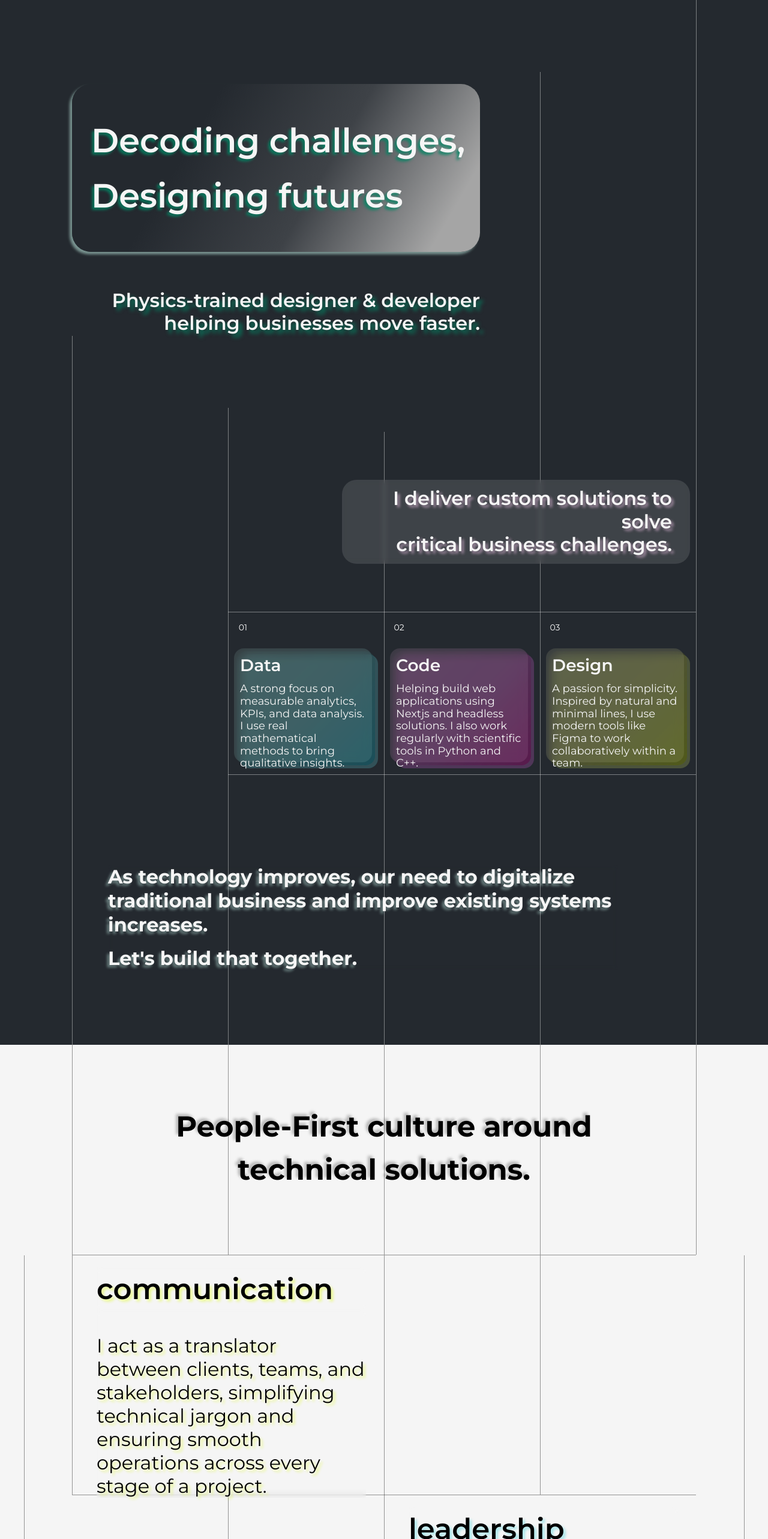
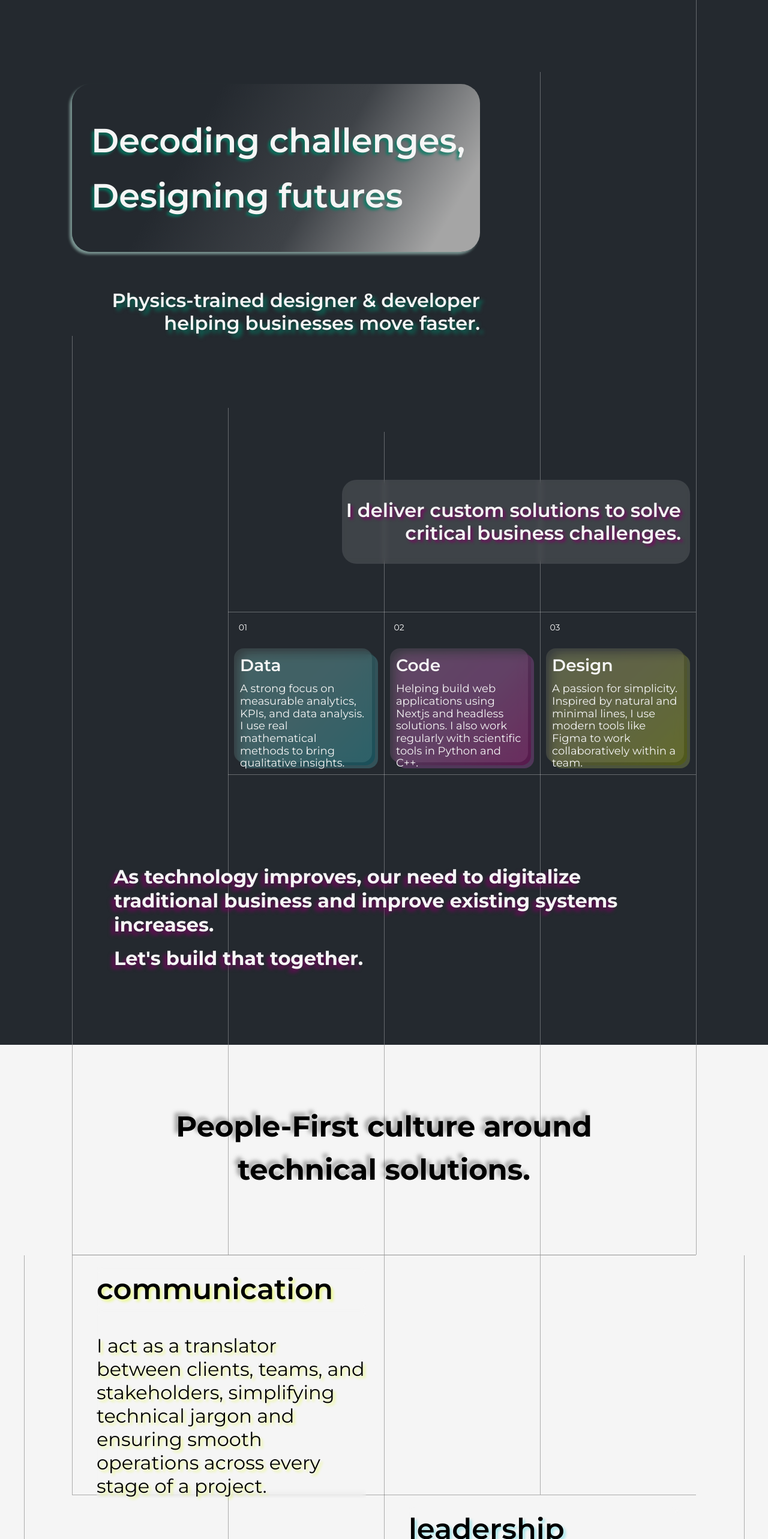
Before and after one commit to dysk0zero/Portfolio_Website, a Next.js app in the folder nextjs/: page / in a window 1280 px wide. Shown: the top 2566 px of the page at 60% size. Built offline with nearby package versions, Linux system fonts and the light colour scheme.

Commit message:
CSS Changes

```diff
--- a/nextjs/src/app/components/home/hero/index.tsx
+++ b/nextjs/src/app/components/home/hero/index.tsx
@@ -17,11 +17,11 @@ function Hero() {
     <section className="
         max-w-[1440px] relative min-h-screen bg-background flex flex-col items-start">
 
-        <div className="absolute max-w-[1200px] px-8 inset-0 z-[1] mx-auto pointer-events-none">
+        <div className="absolute max-w-[1200px] px-8 inset-0 z-10 mx-auto pointer-events-none">
             {lines.map((line, i) => (
               <div
                 key={i}
-                className="absolute w-px bg-white opacity-40"
+                className="absolute w-px bg-white opacity-30"
                 style={{
                   left: line.left,
                   top: line.top,
@@ -32,14 +32,14 @@ function Hero() {
         </div>
 
       <div
-          className="lg:pt-[140px] lg:pl-[0px] md:pl-8 sm:pl-6 z-[10]">
+          className="lg:pt-[140px] lg:pl-[0px] md:pl-8 sm:pl-6 z-20">
         <h5 className="
             h-[280px] w-[680px]
             bg-[linear-gradient(120deg,_var(--background)_30%,_var(--mid-color)_60%,_var(--to-color)_90%)]
             rounded-4xl content-center  pl-8
             text-4xl md:text-5xl lg:text-[56px] font-semibold text-foreground leading-[1.65]
             shadow-[-4px_4px_4px_rgba(208,255,244,0.5)]
-            text-shadow-[-4px_4px_4px_rgba(0,134,100,0.8)]"
+            text-shadow-hero"
           style={headingStyles}
         >
           Decoding challenges, <br /> Designing futures
@@ -48,7 +48,7 @@ function Hero() {
             h-[200px] w-[680px]
             content-center text-right
             text-2xl md:text-3xl lg:text-[32px] font-semibold text-foreground
-            text-shadow-[6px_6px_6px_rgba(0,134,100,0.8)]"
+            text-shadow-hero-sub"
           style={headingStyles}
         >
           Physics-trained designer & developer <br /> helping businesses move faster.
--- a/nextjs/src/app/components/home/skills/card/index.tsx
+++ b/nextjs/src/app/components/home/skills/card/index.tsx
@@ -16,7 +16,7 @@ export default function SkillCard({
   gradientColors = ["#00ff00", "#0000ff"],
 }: SkillCardProps) {
   return (
-    <div className="content-center border-t border-b border-white/40">
+    <div className="content-center border-t border-b border-white/30">
       {/* Number */}
       <div className="flex lg:w-[50px] lg:h-[50px] justify-center">
         <h6 className="content-center text-white lg:text-sm">{id}</h6>
--- a/nextjs/src/app/components/home/skills/index.tsx
+++ b/nextjs/src/app/components/home/skills/index.tsx
@@ -8,7 +8,7 @@ function Skills_Section() {
         {Array.from({ length: 5 }).map((_, i) => (
           <div
             key={i}
-            className="absolute top-0 bottom-0 w-px bg-white opacity-40"
+            className="absolute top-0 bottom-0 w-px bg-white opacity-30"
             style={{
               left: `${(i / 4) * 100}%`,
             }}
@@ -19,9 +19,12 @@ function Skills_Section() {
       {/* Statement */}
       <div className="ml-auto lg:pr-[10px] z-50">
         <h3
-          className="h-[140px] w-[580px] bg-[rgba(255,255,255,0.12)] rounded-3xl content-center text-right pr-[30px]
-          text-2xl md:text-3xl lg:text-[32px] font-semibold text-foreground text-shadow-[4px_4px_4px_rgba(255,208,245,0.5)]
-          backdrop-blur-[4px]">
+          className="h-[140px] w-[580px] bg-[rgba(255,255,255,0.12)] rounded-3xl
+          content-center text-right pr-[15px]
+          text-2xl md:text-3xl lg:text-[32px] font-semibold text-foreground
+          text-shadow-skills
+          backdrop-blur-[4px]"
+        >
           I deliver custom solutions to solve <br /> critical business
           challenges.
         </h3>
--- a/nextjs/src/app/components/home/soft-skills/index.tsx
+++ b/nextjs/src/app/components/home/soft-skills/index.tsx
@@ -1,6 +1,6 @@
 function SoftSkills(){
     const Card = ({ title, content, shadowColor }: { title: string; content: string; shadowColor: string; }) => (
-        <div className="flex flex-col text-black py-[20px] pl-[40px] pr-[30px] lg:h-[400px] border-l border-b border-black/40 z-20" style={{ backgroundColor: "#f5f5f5" }} >
+        <div className="flex flex-col text-black py-[20px] pl-[40px] pr-[30px] lg:h-[400px] border-l border-b border-black/30 z-20" style={{ backgroundColor: "#f5f5f5" }} >
             <h3
                 className="lg:text-[48px] font-semibold backdrop-blur-[4px]"
                 style={{ textShadow: `4px 4px 4px ${shadowColor}` }}
@@ -16,25 +16,25 @@ function SoftSkills(){
         <main className="lg:pb-[200px]">
             <div className="absolute max-w-[1200px] px-8 inset-0 mx-auto pointer-events-none">
                 <div
-                    className="absolute top-0 bottom-0 w-px bg-black opacity-40"
+                    className="absolute top-0 bottom-0 w-px bg-black opacity-30"
                     style={{
                     left: `0%`,
                     }}
                 />
                 <div
-                    className="absolute top-0 w-px bg-black bottom-30 opacity-40"
+                    className="absolute top-0 w-px bg-black bottom-30 opacity-30"
                     style={{
                     left: `50%`,
                     }}
                 />
                 <div
-                    className="absolute top-[1200px] w-px bg-black bottom-130 z-50 opacity-40"
+                    className="absolute top-[1200px] w-px bg-black bottom-130 z-50 opacity-30"
                     style={{
                     left: `75%`,
                     }}
                 />
                 <div
-                    className="absolute top-0 w-px bg-black bottom-100 opacity-40"
+                    className="absolute top-0 w-px bg-black bottom-100 opacity-30"
                     style={{
                     left: `100%`,
                     }}
@@ -46,16 +46,16 @@ function SoftSkills(){
                     content="I act as a translator between clients, teams, and stakeholders, simplifying technical jargon and ensuring smooth operations across every stage of a project."
                     shadowColor="rgba(219,255,0,0.4)"
                 />
-                <div className="relative lg:h-[400px] border-b border-black/40">
+                <div className="relative lg:h-[400px] border-b border-black/30">
                     <div
-                        className="absolute top-0 bottom-0 w-px bg-black opacity-40"
+                        className="absolute top-0 bottom-0 w-px bg-black opacity-30"
                         style={{ left: `50%`}}
                     />
                 </div>
 
-                <div className="relative lg:h-[400px] border-b border-black/40 ">
+                <div className="relative lg:h-[400px] border-b border-black/30 ">
                     <div
-                        className="absolute top-0 bottom-0 w-px bg-black opacity-40"
+                        className="absolute top-0 bottom-0 w-px bg-black opacity-30"
                         style={{ left: `50%`}}
                     />
                 </div>
@@ -72,20 +72,20 @@ function SoftSkills(){
                     shadowColor="rgba(228,147,205,0.4)"
                 />
 
-                <div className="relative lg:h-[400px] border-b border-black/40 ">
+                <div className="relative lg:h-[400px] border-b border-black/30 ">
                     <div
-                        className="absolute bottom-0 w-px bg-black top-40 opacity-40"
+                        className="absolute bottom-0 w-px bg-black top-40 opacity-30"
                         style={{ left: `50%`}}
                     />
                 </div>
 
                 <div className="relative lg:h-[400px]">
                 {/* Borde desde mitad hacia la derecha */}
-                <div className="absolute bottom-0 w-1/3 border-b left-2/3 border-black/40" />
+                <div className="absolute bottom-0 w-1/3 border-b left-2/3 border-black/30" />
 
                 {/* Línea vertical */}
                 <div
-                    className="absolute top-0 w-px bg-black bottom-40 opacity-40"
+                    className="absolute top-0 w-px bg-black bottom-40 opacity-30"
                     style={{ left: `50%` }}
                 />
                 </div>
--- a/nextjs/src/app/components/home/statement01/index.tsx
+++ b/nextjs/src/app/components/home/statement01/index.tsx
@@ -5,15 +5,20 @@ function Statement01() {
                 {Array.from({ length: 5 }).map((_, i) => (
                 <div
                     key={i}
-                    className="absolute top-0 bottom-0 w-px bg-white opacity-40"
+                    className="absolute top-0 bottom-0 w-px bg-white opacity-30"
                     style={{
                     left: `${(i / 4) * 100}%`,
                     }}
                 />
                 ))}
             </div>
-            <div className="relative ml-[60px] pt-[150px] w-[850px] h-[350px]">
-                <h4 className="text-2xl md:text-3xl lg:text-[32px] font-bold text-foreground text-shadow-[-4px_4px_4px_rgba(208,255,244,0.4)] backdrop-blur-[4px] leading-[1.25]">
+            <div className="relative ml-[70px] pt-[150px] w-[850px] h-[350px] z-20">
+                <h4
+                    className="text-2xl md:text-3xl lg:text-[32px] font-bold
+                    text-foreground
+                    text-shadow-statement01
+                    leading-[1.25]"
+                >
                     As technology improves, our need to digitalize traditional business and improve existing systems increases.
                     <span className="block mt-4"/>Let&apos;s build that together.
                 </h4>
--- a/nextjs/src/app/components/home/statement02/index.tsx
+++ b/nextjs/src/app/components/home/statement02/index.tsx
@@ -5,16 +5,17 @@ function Statement02() {
                 {Array.from({ length: 5 }).map((_, i) => (
                 <div
                     key={i}
-                    className="absolute top-0 bottom-0 w-px bg-black opacity-40"
+                    className="absolute top-0 bottom-0 w-px bg-black opacity-30"
                     style={{
                     left: `${(i / 4) * 100}%`,
                     }}
                 />
                 ))}
             </div>
-            <div className="pt-[100px] pb-[100px] h-[350px] max-w-[800px] mx-auto text-black">
+            <div className="pt-[100px] pb-[100px] h-[350px] max-w-[800px] mx-auto z-20 text-black">
                 <h3
-                    className="text-center text-[48px] font-bold text-shadow-[-4px_-4px_4px_rgba(145,145,145,0.6)]"
+                    className="text-center text-[48px] font-bold
+                    text-shadow-[-6px_-6px_6px_rgba(145,145,145,0.8)]"
                 >
                     People-First culture around technical solutions.
                 </h3>
--- a/nextjs/src/app/globals.css
+++ b/nextjs/src/app/globals.css
@@ -12,6 +12,20 @@
     color: var(--foreground);
   }
 }
+@layer utilities {
+  .text-shadow-hero {
+    text-shadow: -4px 4px 4px rgba(0,125,100,0.8);
+  }
+  .text-shadow-hero-sub {
+    text-shadow: 6px 6px 6px rgba(0,125,100,0.8);
+  }
+  .text-shadow-skills {
+    text-shadow: 4px 4px 4px rgba(125,0,100,0.8);
+  }
+  .text-shadow-statement01 {
+    text-shadow: -6px 6px 6px rgba(125,0,100,0.8);
+  }
+}
 @theme{
   --font-sans: 'Montserrat', system-ui, sans-serif;
   --color-background: var(--background);
@@ -24,6 +38,7 @@
   --color-accent2: #3e4247;
   --color-accent3: #a5a5a5;
   --color-accent4: #095262;
+  --color-shadow1: #008664;
 }
 @font-face {
   font-family: 'Montserrat';
```
